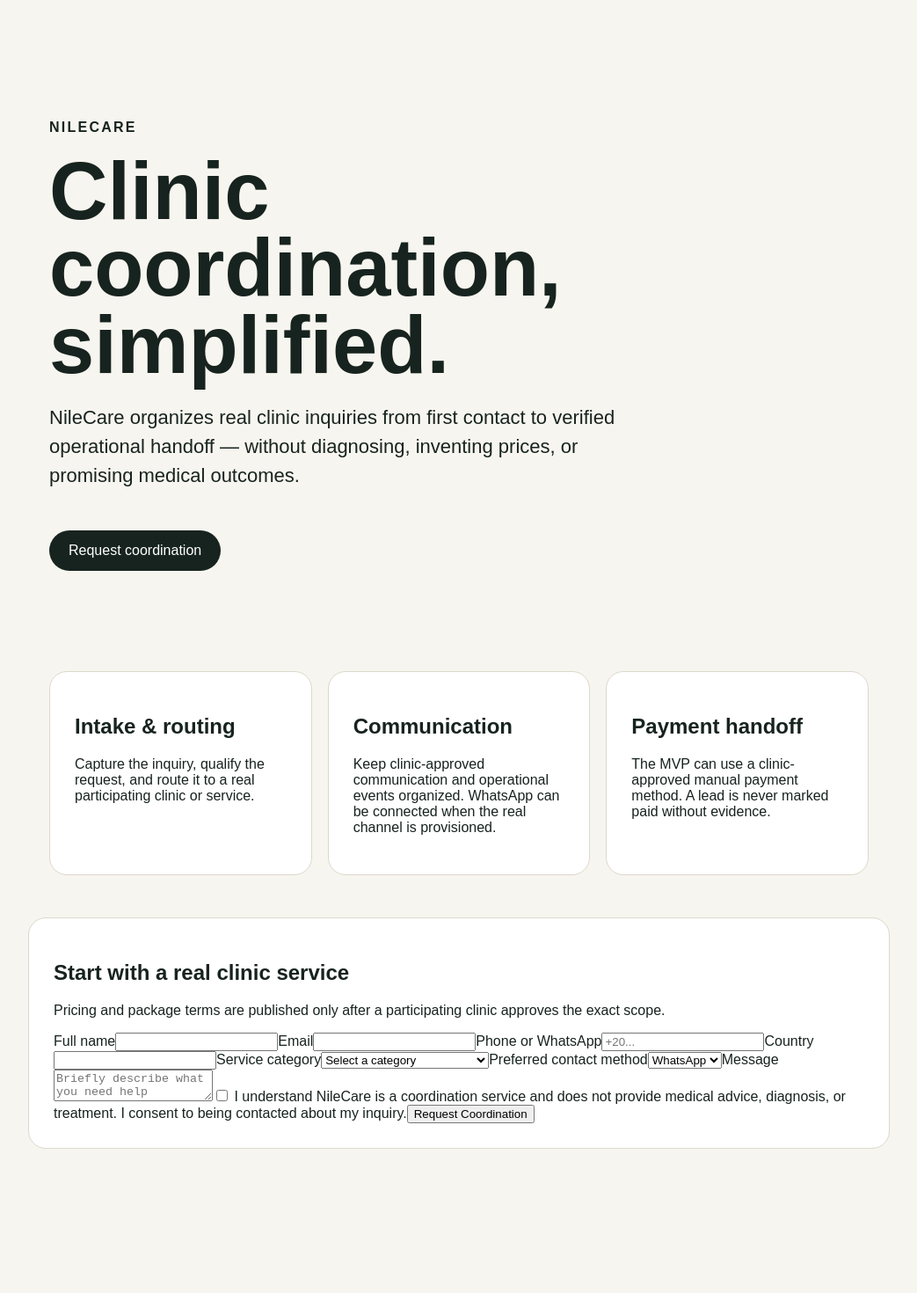
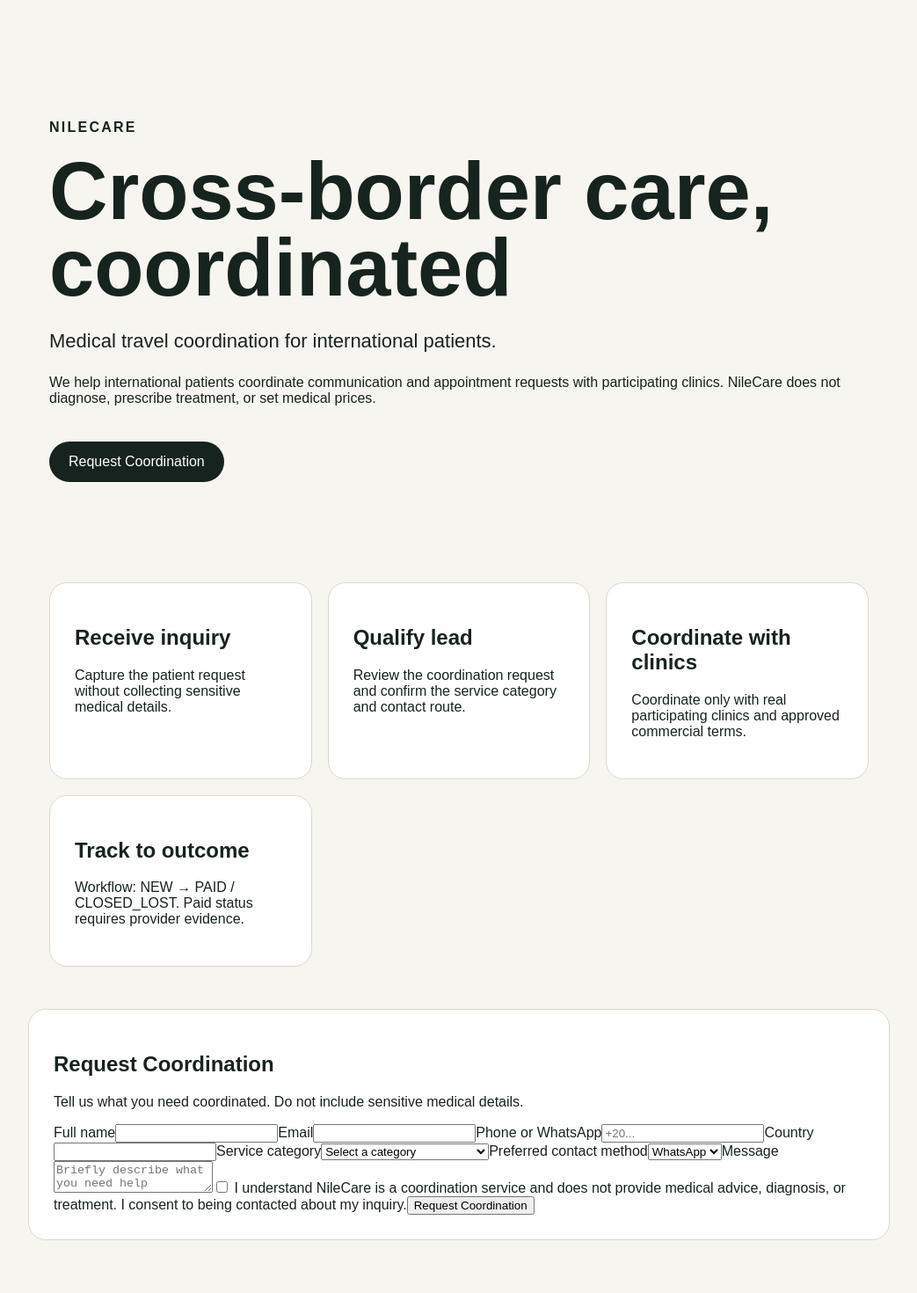
Before and after one commit to alkadyenjy2/NileCare, a Next.js app in the folder nilecare-landing/: page / in a window 1280 px wide. Shown: the top 1470 px of the page at 88% size, without its empty margins (118-1161 px from the left). Before the commit the page ends 1386 px from the top, so only its background shows below. Built offline with nearby package versions, Linux system fonts and the light colour scheme.

Commit message:
fix: align NileCare patient intake with product spec

```diff
--- a/nilecare-landing/app/page.tsx
+++ b/nilecare-landing/app/page.tsx
@@ -1,24 +1,2 @@
 import ContactForm from "./ContactForm";
-
-export default function Home() {
-  return (
-    <main>
-      <section className="hero">
-        <p className="eyebrow">NileCare</p>
-        <h1>Clinic coordination, simplified.</h1>
-        <p className="lead">NileCare organizes real clinic inquiries from first contact to verified operational handoff — without diagnosing, inventing prices, or promising medical outcomes.</p>
-        <a className="cta" href="#contact">Request coordination</a>
-      </section>
-      <section className="grid">
-        <article><h2>Intake & routing</h2><p>Capture the inquiry, qualify the request, and route it to a real participating clinic or service.</p></article>
-        <article><h2>Communication</h2><p>Keep clinic-approved communication and operational events organized. WhatsApp can be connected when the real channel is provisioned.</p></article>
-        <article><h2>Payment handoff</h2><p>The MVP can use a clinic-approved manual payment method. A lead is never marked paid without evidence.</p></article>
-      </section>
-      <section id="contact" className="contact">
-        <h2>Start with a real clinic service</h2>
-        <p>Pricing and package terms are published only after a participating clinic approves the exact scope.</p>
-        <ContactForm />
-      </section>
-    </main>
-  );
-}
+export default function Home(){return <main><section className="hero"><p className="eyebrow">NileCare</p><h1>Cross-border care, coordinated</h1><p className="lead">Medical travel coordination for international patients.</p><p>We help international patients coordinate communication and appointment requests with participating clinics. NileCare does not diagnose, prescribe treatment, or set medical prices.</p><a className="cta" href="#contact">Request Coordination</a></section><section className="grid"><article><h2>Receive inquiry</h2><p>Capture the patient request without collecting sensitive medical details.</p></article><article><h2>Qualify lead</h2><p>Review the coordination request and confirm the service category and contact route.</p></article><article><h2>Coordinate with clinics</h2><p>Coordinate only with real participating clinics and approved commercial terms.</p></article><article><h2>Track to outcome</h2><p>Workflow: NEW → PAID / CLOSED_LOST. Paid status requires provider evidence.</p></article></section><section id="contact" className="contact"><h2>Request Coordination</h2><p>Tell us what you need coordinated. Do not include sensitive medical details.</p><ContactForm/></section><footer>NileCare · Coordination, not care. Built as a coordination MVP — no clinical claims.</footer></main>}
```
